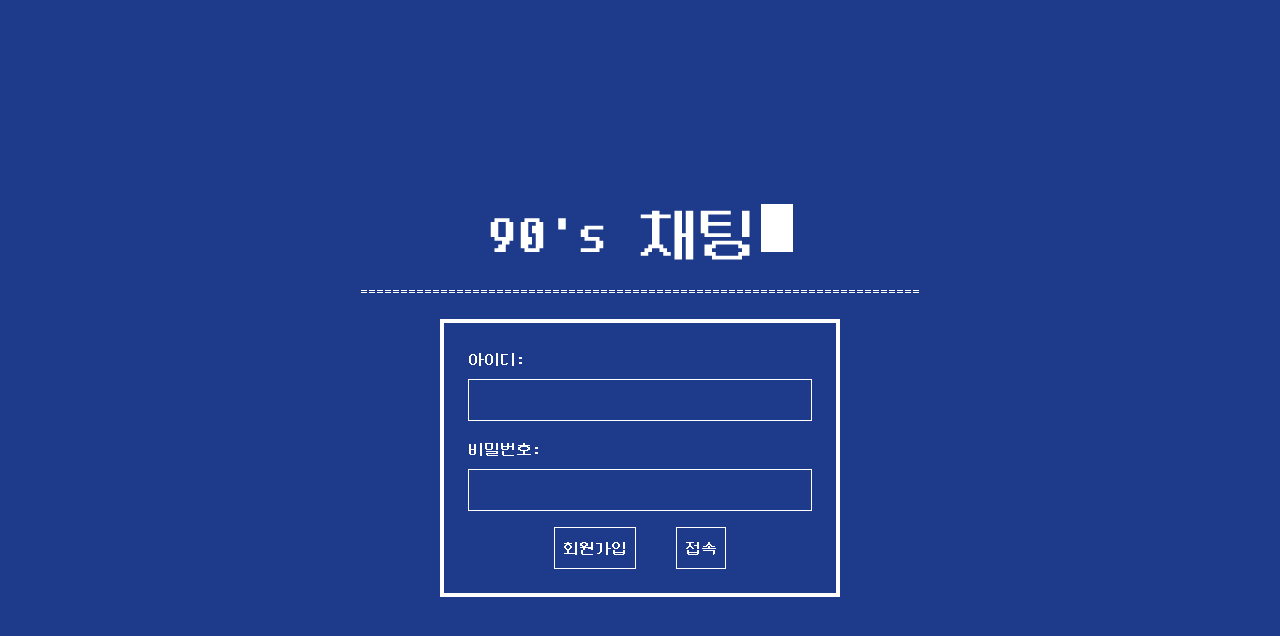
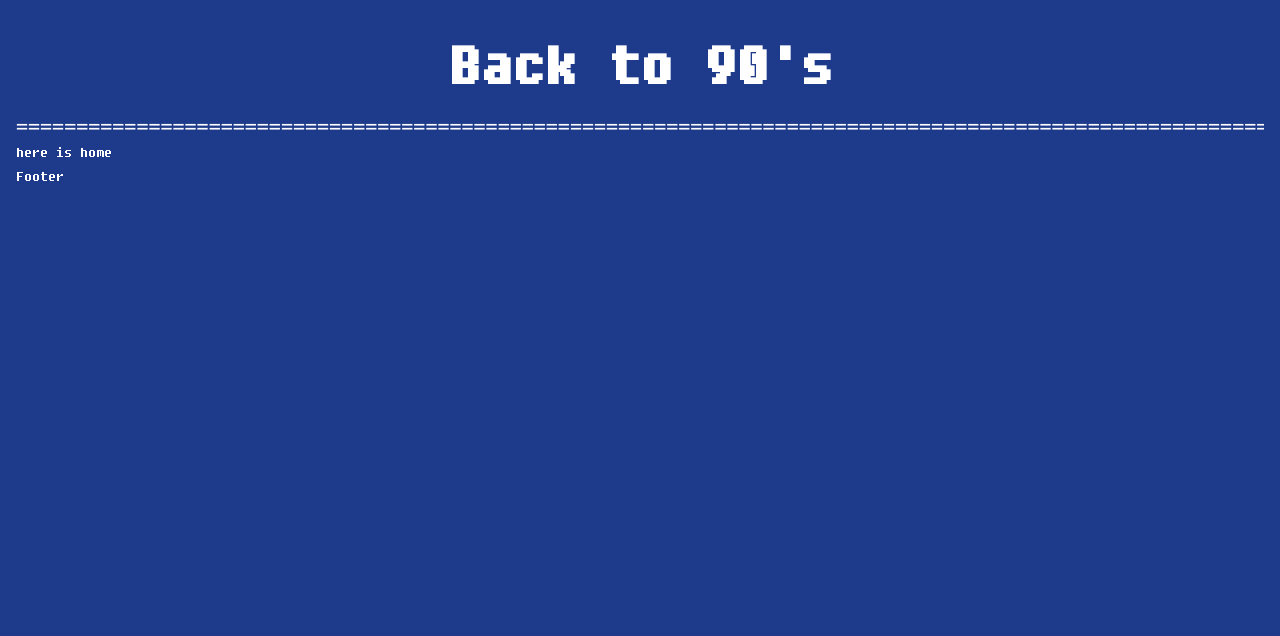
Before and after one commit to Jyoung706/retro-chat-client, a Next.js app: page / in a window 1280 px wide. Shown: the top 636 px of the page. Built offline with nearby package versions, Linux system fonts and the light colour scheme.

Commit message:
[Add] home layout.tsx 변경

```diff
--- a/src/app/globals.css
+++ b/src/app/globals.css
@@ -10,30 +10,3 @@
   font-wieght: normal;
   font-style: normal;
 }
-
-@keyframes blink {
-  0%,
-  100% {
-    opacity: 1;
-  }
-  50% {
-    opacity: 0;
-  }
-}
-
-input {
-  caret-color: transparent;
-}
-
-input::after {
-  content: "";
-  position: absolute;
-  width: 8px;
-  height: 1.2em;
-  background-color: white;
-  animation: blink 1s infinite;
-}
-
-body {
-  font-family: "DungGeunMo", sans-serif;
-}
--- a/src/app/layout.tsx
+++ b/src/app/layout.tsx
@@ -11,9 +11,22 @@ export default function RootLayout({
 }: Readonly<{
   children: React.ReactNode;
 }>) {
+  const title = "Back to 90's";
   return (
-    <html lang='en'>
-      <body>{children}</body>
+    <html>
+      <body className='min-h-screen bg-blue-900 p-4 text-white'>
+        <header className='text-center'>
+          <h1 className='text-[4rem] font-bold'>{title}</h1>
+          <div
+            className='text-xl font-mono overflow-hidden whitespace-nowrap'
+            style={{ width: "100%" }}
+          >
+            {"=".repeat(500)}
+          </div>
+        </header>
+        <main>{children}</main>
+        <footer>Footer</footer>
+      </body>
     </html>
   );
 }
--- a/src/app/page.tsx
+++ b/src/app/page.tsx
@@ -1,76 +1,3 @@
-"use client";
-
-import { useEffect, useState } from "react";
-
 export default function Home() {
-  const [id, setId] = useState("");
-  const [password, setPassword] = useState("");
-  const [title, setTitle] = useState("");
-  const [showCursor, setShowCursor] = useState(true);
-  const fullTitle = "90's 채팅";
-
-  useEffect(() => {
-    let index = 0;
-    const typingInterval = setInterval(() => {
-      if (index < fullTitle.length) {
-        setTitle(() => fullTitle.slice(0, index + 1));
-        index++;
-      } else {
-        clearInterval(typingInterval);
-      }
-    }, 150);
-
-    const cursorInterval = setInterval(() => {
-      setShowCursor((prev) => !prev);
-    }, 500);
-
-    return () => {
-      clearInterval(typingInterval);
-      clearInterval(cursorInterval);
-    };
-  }, []);
-
-  return (
-    <div className="flex flex-col items-center justify-center min-h-screen bg-blue-900 text-white font-['DungGeunMo'] p-4">
-      <h1 className='text-6xl mb-4 relative'>
-        {title}
-        <span
-          className={`inline-block w-8 h-12 bg-white ml-1 ${
-            showCursor ? "opacity-100" : "opacity-0"
-          }`}
-        ></span>
-      </h1>
-      <div className='w-full max-w-2xl text-center mb-4'>{"=".repeat(70)}</div>
-      <div className='border-4 border-white p-6 w-[400px] max-w-xl'>
-        <div className='mb-4'>
-          <label htmlFor='id' className='block text-left mb-2'>
-            아이디:
-          </label>
-          <input
-            type='text'
-            id='id'
-            value={id}
-            onChange={(e) => setId(e.target.value)}
-            className='w-full bg-blue-900 border border-white p-2'
-          />
-        </div>
-        <div className='mb-4'>
-          <label htmlFor='password' className='block text-left mb-2'>
-            비밀번호:
-          </label>
-          <input
-            type='password'
-            id='password'
-            value={password}
-            onChange={(e) => setPassword(e.target.value)}
-            className='w-full bg-blue-900 border border-white p-2'
-          />
-        </div>
-        <div className='flex justify-center'>
-          <button className='border border-white p-2'>회원가입</button>
-          <button className='ml-10 border border-white p-2'>접속</button>
-        </div>
-      </div>
-    </div>
-  );
+  return <div>here is home</div>;
 }
--- a/tailwind.config.ts
+++ b/tailwind.config.ts
@@ -12,6 +12,9 @@ const config: Config = {
         background: "var(--background)",
         foreground: "var(--foreground)",
       },
+      fontFamily: {
+        sans: ["DungGeunMo", "sans-serif"],
+      },
     },
   },
   plugins: [],
```
